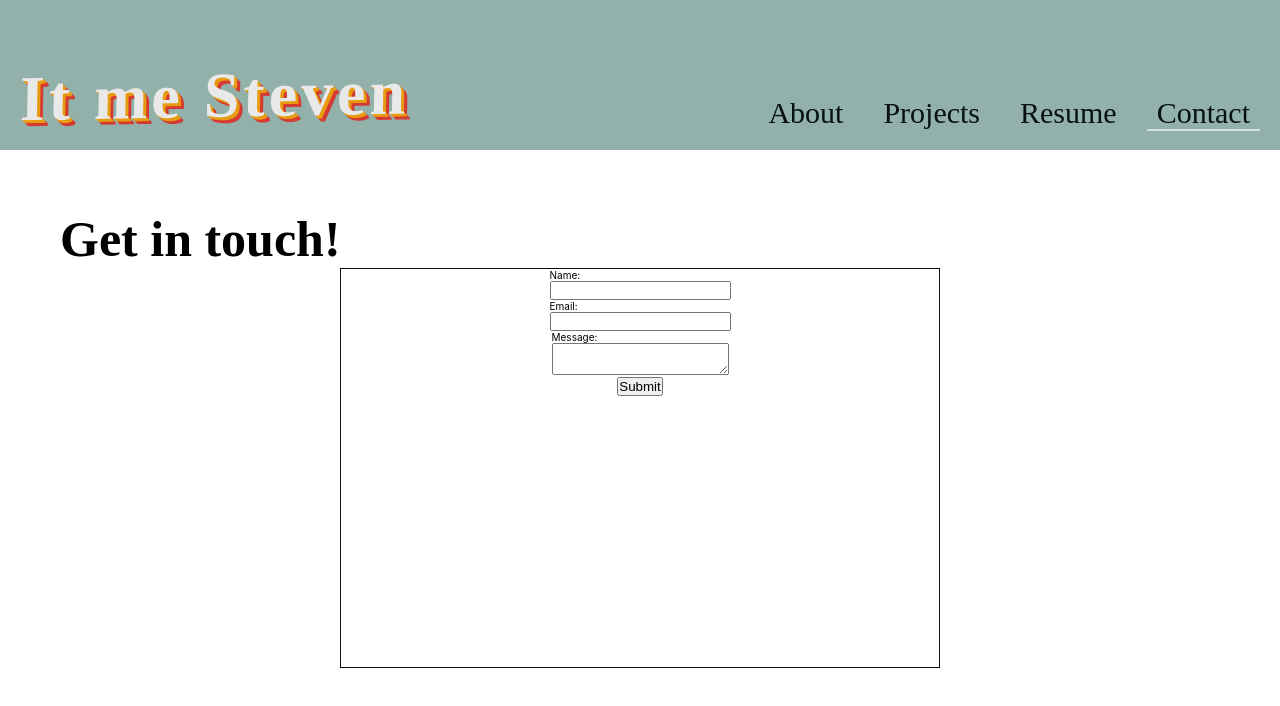
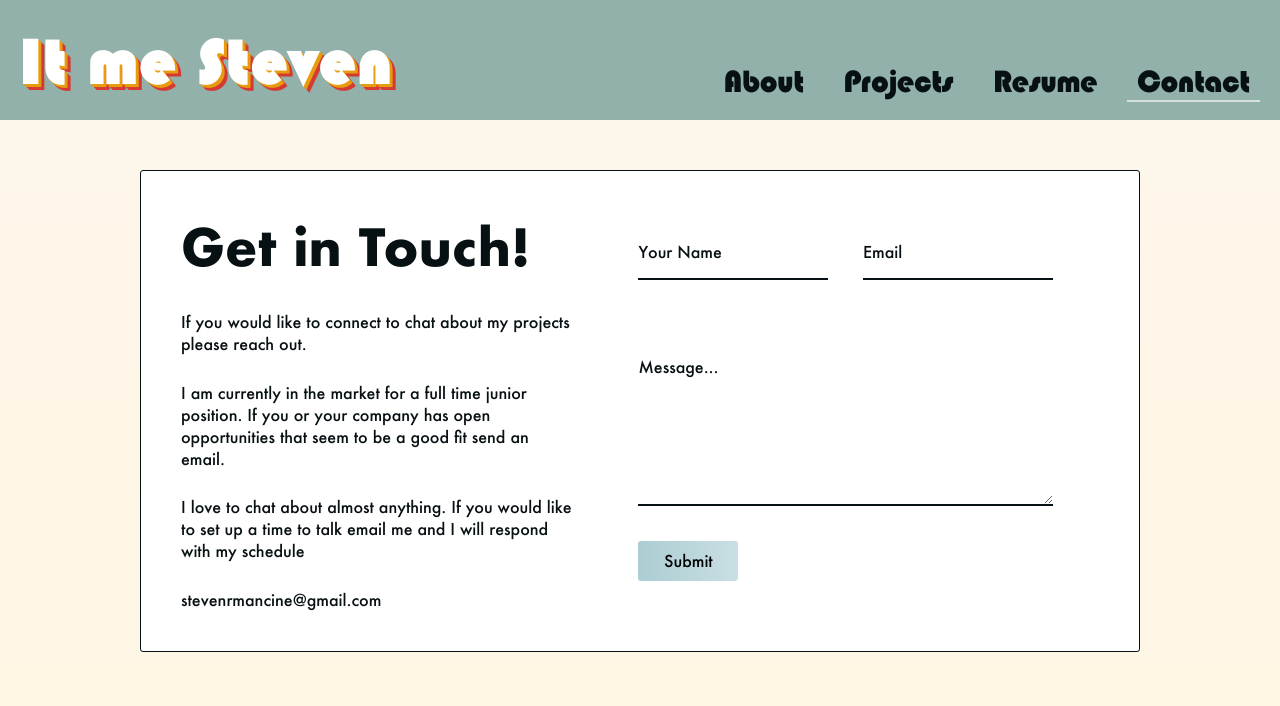
Before and after one commit to itsnameissteven/portfolio, a React (Create React App) app: page /contact in a window 1280 px wide. Shown: the top 706 px of the page. Built offline with nearby package versions, Linux system fonts and the light colour scheme.

Commit message:
Build out contact form

```diff
--- a/src/components/App/App.scss
+++ b/src/components/App/App.scss
@@ -1,3 +1,7 @@
+.App {
+  background: linear-gradient(to bottom, $mainColor, $accentMain 120%);
+}
+
 @media (prefers-reduced-motion: no-preference) {
   .App-logo {
     animation: App-logo-spin infinite 20s linear;
--- a/src/components/ContactForm/ContactForm.js
+++ b/src/components/ContactForm/ContactForm.js
@@ -30,18 +30,19 @@ const ContactForm = () => {
   return (
     <form className="form" onSubmit={handleSubmit}>
       <div className="form__input-container">
-        <label htmlFor="name">Name:</label><br />
+        <label htmlFor="name"></label>
         <input
+          autoComplete="off"
+          placeholder="Your Name"
           type="text"
           name="name"
           value={name}
           onChange={(e) => setName(e.target.value)}
           required
         />
-      </div>
-      <div>
-        <label htmlFor="email">Email:</label><br />
+        <label htmlFor="email"></label>
         <input
+          placeholder="Email"
           type="text"
           name="email"
           value={email}
@@ -50,15 +51,19 @@ const ContactForm = () => {
         />
       </div>
       <div>
-        <label htmlFor="message">Message:</label><br />
+
+      </div>
+      <div>
+        <label htmlFor="message"></label><br />
         <textarea
+          placeholder="Message..."
           name="message"
           value={message}
           onChange={(e) => setMessage(e.target.value)}
           required
         />
       </div>
-      <button type="submit">{status}</button>
+      <button className="form__btn btn" type="submit">{status}</button>
     </form>
   )
 
--- a/src/components/ContactForm/ContactForm.scss
+++ b/src/components/ContactForm/ContactForm.scss
@@ -2,8 +2,61 @@
   margin: auto;
   display: flex;
   flex-direction: column;
-  align-items: center;
-  border: 1px solid $black;
+  justify-content: space-evenly;
+  align-items: right;
   width: 60rem;
   height: 40rem;
+  padding-left: 2rem;
+
+  &__input-container {
+    width: 90%;
+    display: flex;
+    justify-content: space-between;
+  }
+
+  &__btn {
+    font-family: "futuramedium";
+    font-size: 1.6rem;
+    width: 10rem;
+    height: 4rem;
+    border-radius: 3px;
+    background: linear-gradient(to right, $lightStrongAlt, #fff 280%);
+    // background: $lightStrongAlt;
+  }
 }
+
+textarea {
+  height: 15rem;
+  width: 90%;
+}
+
+input[type="text"],
+textarea {
+  font-family: "futuramedium";
+  font-size: 1.6rem;
+  padding-bottom: 1.5rem;
+  border: unset;
+  border-bottom: 2px solid $black;
+  transition: all 0.2s ease-in;
+  margin-bottom: 3px;
+  outline: none;
+}
+
+input[type="text"]:hover,
+textarea:hover,
+input[type="text"]:focus,
+textarea:focus {
+  border-color: #e79c10;
+}
+
+input[type="text"]:focus {
+}
+
+textarea::placeholder,
+input::placeholder {
+  color: $black;
+}
+
+label {
+  display: none;
+}
--- a/src/components/ContactPage/ContactPage.js
+++ b/src/components/ContactPage/ContactPage.js
@@ -4,7 +4,17 @@ import ContactForm from '../ContactForm/ContactForm';
 const ContactPage = () => {
   return (
     <div className="contact">
-      <h2 className="contact__header">Get in touch!</h2>
+      <div className="contact__side-bar">
+        <h2 className="contact__side-bar__header">Get in Touch!</h2>
+        <p className="contact__side-bar__blurb">
+          If you would like to connect to chat about my projects please reach out.
+        </p>
+        <p className="contact__side-bar__blurb">
+          I am currently in the market for a full time junior position. If you or your company has open opportunities that seem to be a good fit send an email.
+        </p>
+        <p className="contact__side-bar__blurb">I love to chat about almost anything. If you would like to set up a time to talk email me and I will respond with my schedule</p>
+        <p className="contact__side-bar__blurb">stevenrmancine@gmail.com</p>
+      </div>
       <ContactForm />
     </div>
 
--- a/src/components/ContactPage/ContactPage.scss
+++ b/src/components/ContactPage/ContactPage.scss
@@ -1,9 +1,27 @@
 .contact {
-  height: calc(100% - 15rem);
-  padding: 6rem;
+  margin: 5rem auto;
+  display: flex;
+  width: 80%;
+  max-width: 100rem;
+  padding: 4rem;
+  border: 1px solid $black;
+  border-radius: 3px;
+  background: #fff;
 
-  &__header {
-    font-family: "futurabold";
-    font-size: 5rem;
+  &__side-bar {
+    display: flex;
+    flex-direction: column;
+    justify-content: space-between;
+    width: 60%;
+
+    &__header {
+      font-family: "futurabold";
+      font-size: 5rem;
+    }
+
+    &__blurb {
+      font-size: 1.6rem;
+      max-width: 40ch;
+    }
   }
 }
--- a/src/components/Nav/Nav.scss
+++ b/src/components/Nav/Nav.scss
@@ -4,17 +4,17 @@
   align-items: end;
   font-size: 2rem;
   font-family: "blippoblack";
-  height: 15rem;
+  height: 12rem;
   padding: 2rem;
   background-color: $strong;
 
   &__header {
     position: relative;
-    color: rgb(233, 233, 233);
+    color: #ffffff;
     align-self: bottom;
-    transform: skew(-2deg) rotate(-1deg);
+    // transform: skew(-2deg) rotate(-1deg);
     font-size: 8rem;
-    font-size: clamp(3rem, 5vw, 8rem);
+    font-size: clamp(3rem, 5vw, 6rem);
     letter-spacing: 0.4rem;
     text-shadow: 0.1rem 0.1rem 0 #e79c10, 0.2rem 0.2rem 0 #e79c10,
       0.3rem 0.3rem 0 #e79c10, 0.4rem 0.4rem 0 #d53a33, 0.5rem 0.5rem 0 #d53a33,
--- a/src/index.scss
+++ b/src/index.scss
@@ -1,5 +1,6 @@
+@import "./styles/_variables.scss";
 @import "./styles/_base.scss";
-@import "./styles/_variables.scss";
+@import "./styles/_fonts.scss";
 @import "./components/App/App.scss";
 @import "../src/components/Nav/Nav.scss";
 @import "../src/components/ContactForm/ContactForm.scss";
--- a/src/styles/_base.scss
+++ b/src/styles/_base.scss
@@ -13,18 +13,16 @@ body,
   height: 100%;
 }
 
+html {
+  font-size: 62.5%;
+}
+
 body {
   box-sizing: border-box;
-  font-family: -apple-system, BlinkMacSystemFont, "Segoe UI", "Roboto", "Oxygen",
-    "Ubuntu", "Cantarell", "Fira Sans", "Droid Sans", "Helvetica Neue",
-    sans-serif;
+  color: $black;
+  font-family: "futuramedium", "Fira Sans", sans-serif;
   -webkit-font-smoothing: antialiased;
   -moz-osx-font-smoothing: grayscale;
-}
-
-html {
-  font-size: 62.5%;
-  font-family: "futuramedium", "Fira Sans", sans-serif;
 }
 
 .btn {
--- a/src/styles/_fonts.scss
+++ b/src/styles/_fonts.scss
@@ -0,0 +1,32 @@
+@font-face {
+  font-family: "blippoblack";
+  src: url("../assets/fonts/tt0511m_-webfont.woff2") format("woff2"),
+    url("../assets/fonts/tt0511m_-webfont.woff") format("woff");
+  font-weight: normal;
+  font-style: normal;
+}
+
+@font-face {
+  font-family: "futurabold";
+  src: url("../assets/fonts/futura-bold-03-webfont.woff2") format("woff2"),
+    url("../assets/fonts/futura-bold-03-webfont.woff") format("woff");
+  font-weight: normal;
+  font-style: normal;
+}
+
+@font-face {
+  font-family: "futuramedium";
+  src: url("../assets/fonts/futura-medium-01-webfont.woff2") format("woff2"),
+    url("../assets/fonts/futura-medium-01-webfont.woff") format("woff");
+  font-weight: normal;
+  font-style: normal;
+}
+
+@font-face {
+  font-family: "futuramedium_italic";
+  src: url("../assets/fonts/futura-mediumitalic-02-webfont.woff2")
+      format("woff2"),
+    url("../assets/fonts/futura-mediumitalic-02-webfont.woff") format("woff");
+  font-weight: normal;
+  font-style: normal;
+}
--- a/src/styles/_variables.scss
+++ b/src/styles/_variables.scss
@@ -1,6 +1,6 @@
-$mainColor: #f3d9b2;
-$accentMain: #fad366;
+$mainColor: #fdf6ec;
+$accentMain: #fff7e1;
 $strong: #91b1aa;
-$lightStrongAlt: #c6d3c9;
-$dark: #d76635;
+$lightStrongAlt: #abcdd3;
+$accentSub: #d76635;
 $black: #071013;
```
